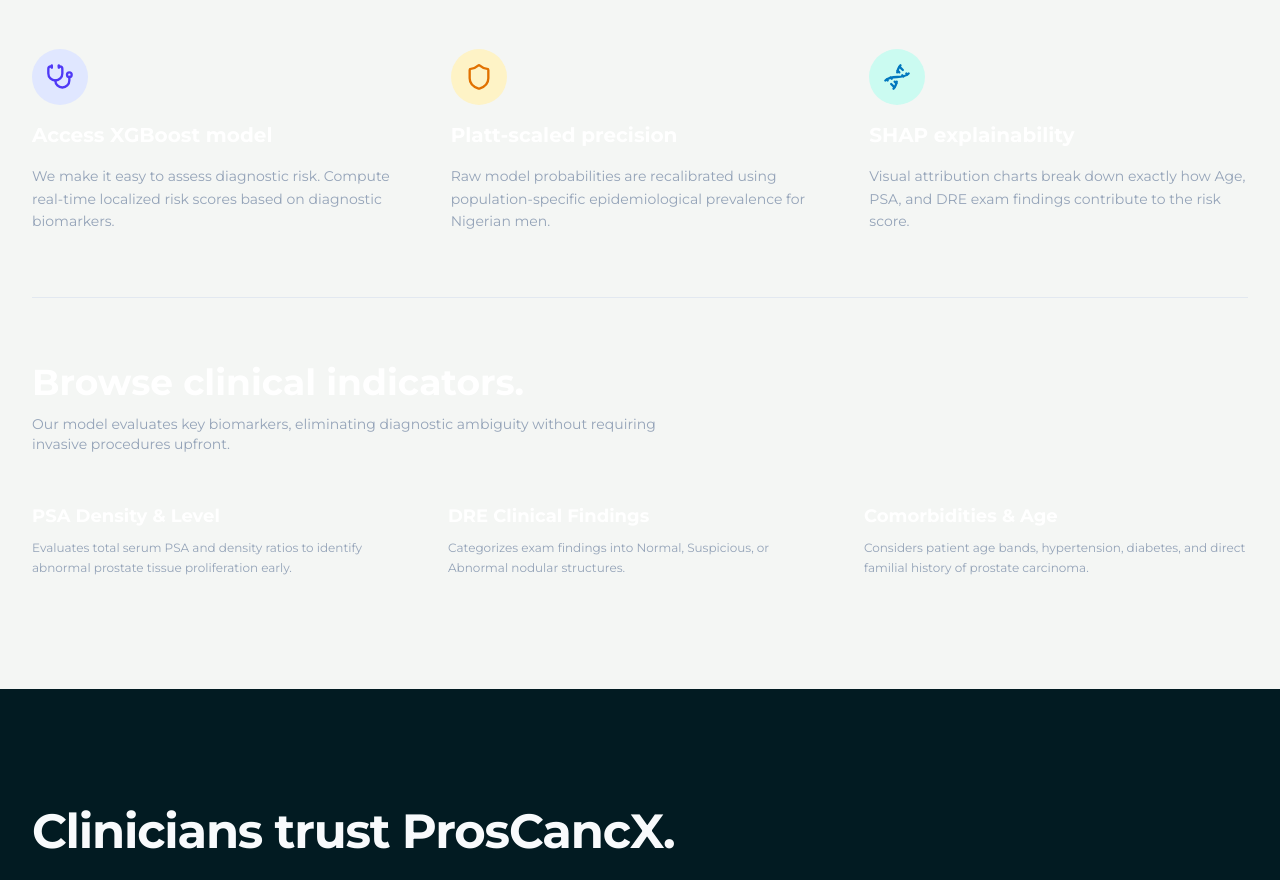
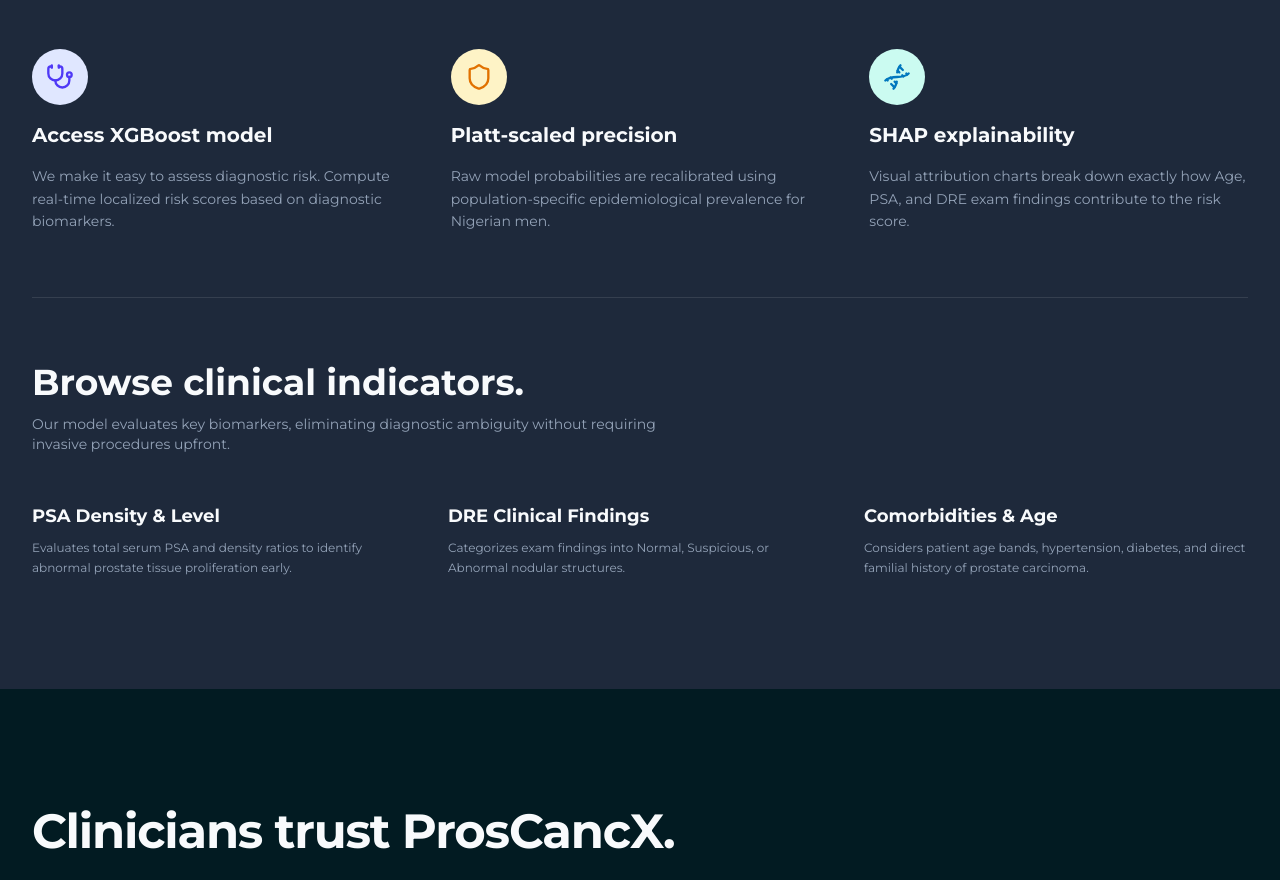
Before and after one commit to Couragevin/Prostrate-cancer-system, a Next.js app in the folder frontend/: page / in a window 1280 px wide. Shown: the part 1120-2000 px from the top of the page. Built offline with nearby package versions, Linux system fonts and the light colour scheme.

Commit message:
fix: improve text contrast in features section

```diff
--- a/frontend/src/app/page.tsx
+++ b/frontend/src/app/page.tsx
@@ -144,11 +144,11 @@
       </section>
 
       {/* 3. Soft Cream Features Section ("Seamless Healthcare at Your Fingertips") */}
-      <section id="features" className="bg-[#F4F6F4] text-primary-foreground py-20 lg:py-28">
+      <section id="features" className="bg-secondary text-secondary-foreground py-20 lg:py-28">
         <div className="max-w-7xl mx-auto px-6 sm:px-8 space-y-16">
 
           <div className="max-w-3xl space-y-4">
-            <h2 className="text-3xl sm:text-5xl font-bold tracking-tight text-primary-foreground leading-tight">
+            <h2 className="text-3xl sm:text-5xl font-bold tracking-tight text-foreground leading-tight">
               Seamless healthcare decisioning at your fingertips.
             </h2>
             <p className="text-base text-muted-foreground font-normal">
@@ -164,7 +164,7 @@
               <div className="w-14 h-14 rounded-2xl bg-indigo-100 text-indigo-600 flex items-center justify-center">
                 <Stethoscope className="w-7 h-7" />
               </div>
-              <h3 className="text-xl font-bold text-primary-foreground">Access XGBoost model</h3>
+              <h3 className="text-xl font-bold text-foreground">Access XGBoost model</h3>
               <p className="text-sm text-muted-foreground leading-relaxed">
                 We make it easy to assess diagnostic risk. Compute real-time localized risk scores based on diagnostic biomarkers.
               </p>
@@ -175,7 +175,7 @@
               <div className="w-14 h-14 rounded-2xl bg-amber-100 text-amber-600 flex items-center justify-center">
                 <Shield className="w-7 h-7" />
               </div>
-              <h3 className="text-xl font-bold text-primary-foreground">Platt-scaled precision</h3>
+              <h3 className="text-xl font-bold text-foreground">Platt-scaled precision</h3>
               <p className="text-sm text-muted-foreground leading-relaxed">
                 Raw model probabilities are recalibrated using population-specific epidemiological prevalence for Nigerian men.
               </p>
@@ -186,7 +186,7 @@
               <div className="w-14 h-14 rounded-2xl bg-teal-100 text-primary flex items-center justify-center">
                 <Dna className="w-7 h-7" />
               </div>
-              <h3 className="text-xl font-bold text-primary-foreground">SHAP explainability</h3>
+              <h3 className="text-xl font-bold text-foreground">SHAP explainability</h3>
               <p className="text-sm text-muted-foreground leading-relaxed">
                 Visual attribution charts break down exactly how Age, PSA, and DRE exam findings contribute to the risk score.
               </p>
@@ -195,10 +195,10 @@
           </div>
 
           {/* 4. Browse Clinical Biomarkers Section (Light Cream Continued) */}
-          <div id="biomarkers" className="pt-16 border-t border-slate-200 space-y-12">
+          <div id="biomarkers" className="pt-16 border-t border-border space-y-12">
 
             <div className="max-w-2xl space-y-3">
-              <h2 className="text-3xl sm:text-4xl font-bold text-primary-foreground">
+              <h2 className="text-3xl sm:text-4xl font-bold text-foreground">
                 Browse clinical indicators.
               </h2>
               <p className="text-sm text-muted-foreground">
@@ -208,21 +208,21 @@
 
             <div className="grid grid-cols-1 md:grid-cols-3 gap-8">
               <div className="space-y-2">
-                <h4 className="text-lg font-bold text-primary-foreground">PSA Density & Level</h4>
+                <h4 className="text-lg font-bold text-foreground">PSA Density & Level</h4>
                 <p className="text-xs text-muted-foreground leading-relaxed">
                   Evaluates total serum PSA and density ratios to identify abnormal prostate tissue proliferation early.
                 </p>
               </div>
 
               <div className="space-y-2">
-                <h4 className="text-lg font-bold text-primary-foreground">DRE Clinical Findings</h4>
+                <h4 className="text-lg font-bold text-foreground">DRE Clinical Findings</h4>
                 <p className="text-xs text-muted-foreground leading-relaxed">
                   Categorizes exam findings into Normal, Suspicious, or Abnormal nodular structures.
                 </p>
               </div>
 
               <div className="space-y-2">
-                <h4 className="text-lg font-bold text-primary-foreground">Comorbidities & Age</h4>
+                <h4 className="text-lg font-bold text-foreground">Comorbidities & Age</h4>
                 <p className="text-xs text-muted-foreground leading-relaxed">
                   Considers patient age bands, hypertension, diabetes, and direct familial history of prostate carcinoma.
                 </p>
```
